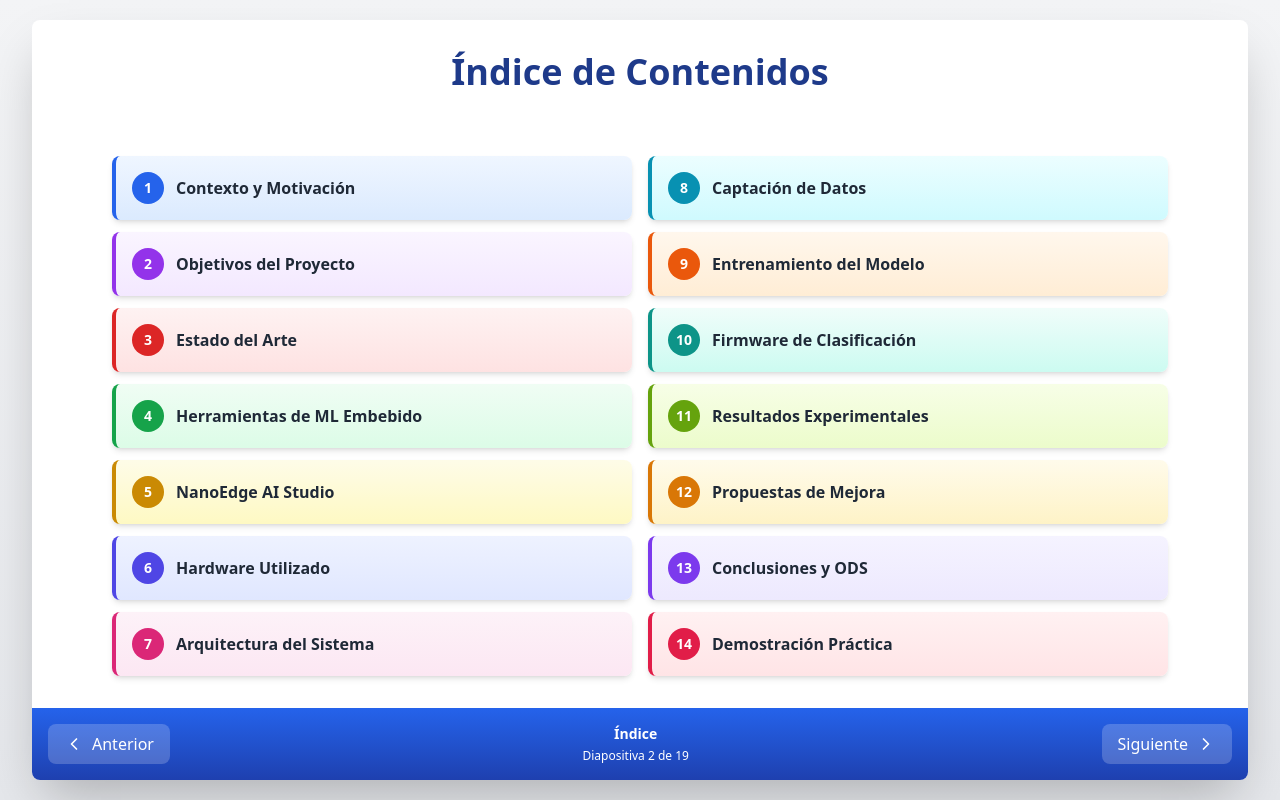
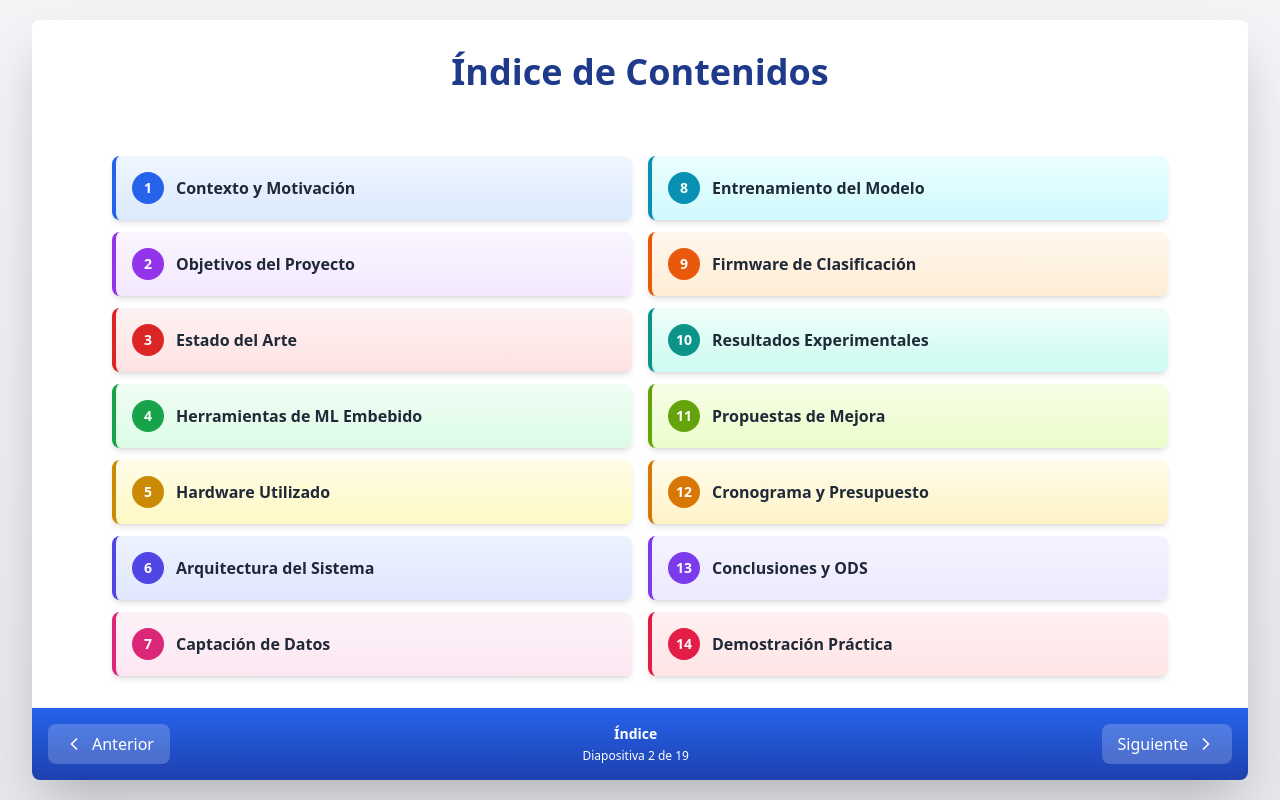
Before and after one commit to vicmiralo/vite-react, a React (Vite) app: page / in a window 1280 px wide. Both pictures are taken after a click on the button "Siguiente". Built offline with nearby package versions, Linux system fonts and the light colour scheme.

Commit message:
Update App.jsx

```diff
--- a/src/App.jsx
+++ b/src/App.jsx
@@ -107,7 +107,7 @@ const Presentation = () => {
                     5
                   </span>
                   <span className="font-semibold text-gray-800">
-                    NanoEdge AI Studio
+                    Hardware Utilizado
                   </span>
                 </div>
               </div>
@@ -118,7 +118,7 @@ const Presentation = () => {
                     6
                   </span>
                   <span className="font-semibold text-gray-800">
-                    Hardware Utilizado
+                    Arquitectura del Sistema
                   </span>
                 </div>
               </div>
@@ -129,7 +129,7 @@ const Presentation = () => {
                     7
                   </span>
                   <span className="font-semibold text-gray-800">
-                    Arquitectura del Sistema
+                    Captación de Datos
                   </span>
                 </div>
               </div>
@@ -143,7 +143,7 @@ const Presentation = () => {
                     8
                   </span>
                   <span className="font-semibold text-gray-800">
-                    Captación de Datos
+                    Entrenamiento del Modelo
                   </span>
                 </div>
               </div>
@@ -154,7 +154,7 @@ const Presentation = () => {
                     9
                   </span>
                   <span className="font-semibold text-gray-800">
-                    Entrenamiento del Modelo
+                    Firmware de Clasificación
                   </span>
                 </div>
               </div>
@@ -165,7 +165,7 @@ const Presentation = () => {
                     10
                   </span>
                   <span className="font-semibold text-gray-800">
-                    Firmware de Clasificación
+                    Resultados Experimentales
                   </span>
                 </div>
               </div>
@@ -176,7 +176,7 @@ const Presentation = () => {
                     11
                   </span>
                   <span className="font-semibold text-gray-800">
-                    Resultados Experimentales
+                    Propuestas de Mejora
                   </span>
                 </div>
               </div>
@@ -187,7 +187,7 @@ const Presentation = () => {
                     12
                   </span>
                   <span className="font-semibold text-gray-800">
-                    Propuestas de Mejora
+                    Cronograma y Presupuesto
                   </span>
                 </div>
               </div>
```
